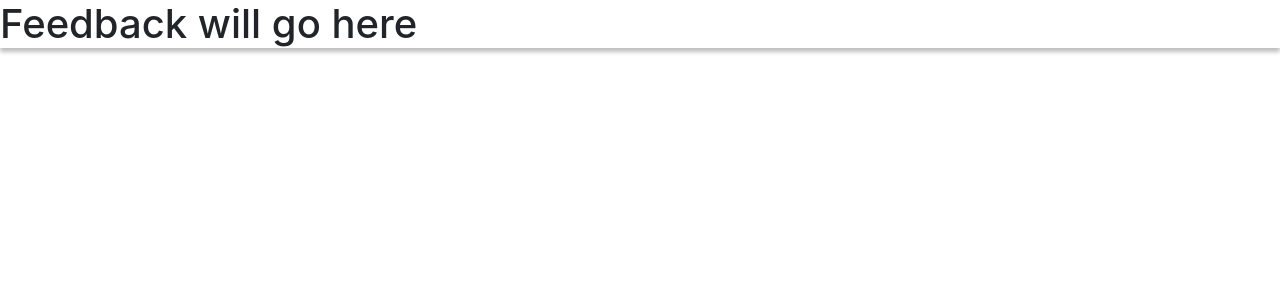
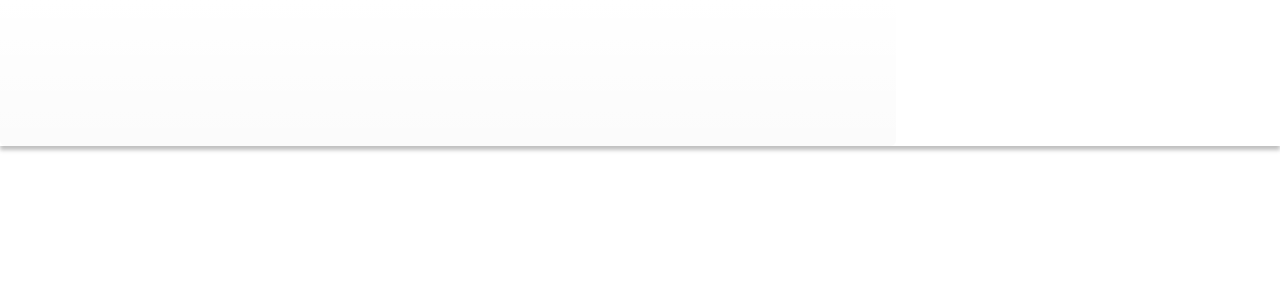
Before and after one commit to Jelhill/BookAndMeet, a React (Create React App) app in the folder client/: page /feedback in a window 1280 px wide. Shown: the top 300 px of the page. Built offline with nearby package versions, Linux system fonts and the light colour scheme.

Commit message:
resolving

```diff
--- a/client/src/App.css
+++ b/client/src/App.css
@@ -2406,3 +2406,81 @@ letter-spacing: -0.24px;
 color: #FFFFFF;
 
 }
+
+
+
+
+
+/*
+ .wrapper{
+  background-color: black;
+  background-size: cover;
+	position: absolute;
+
+	top:0;
+	bottom:0;
+	left:0;
+	right:0;
+	overflow: auto;
+	z-index: 1;
+}
+
+.avatarBox {
+  float: left;
+}
+
+.avatar {
+  border-radius: 65px;
+  width: 130px;
+  height: 130px;
+  display: block;
+}
+
+.commentContent{
+  font-size:20px;
+  margin: 0px 20px 10px 180px;
+  padding: 10px;
+  color: white;
+  border: 2px solid white;
+  border-radius: 10px;
+  min-height: 130px;
+  position:relative;
+}
+
+.commentContent:before{
+  content: "";
+  display: block;
+  width: 0px;
+  height: 0px;
+  border-style: solid;
+ border-width: 20px 24px 20px 0;
+  border-color: transparent rgba(255, 255, 255, 1) transparent transparent;
+  position: absolute;
+  left: -24px;
+  top: 50px;
+  }
+
+.commentContent:after{
+  content: "";
+	display: block;
+	width: 0px;
+	height: 0px;
+	border-style: solid;
+	border-width:24px 30px 24px 0;
+	border-color: transparent #000 transparent transparent;
+	position: absolute;
+	left:-21px;
+	top:46px;
+	z-index: 0;
+}
+
+.comment{
+  position: relative;
+}  */
+
+.wrapper{
+width: 70%;
+height: 146px;
+background: linear-gradient(180deg, #FFFFFF 0%, rgba(255, 255, 255, 0) 100%), #FBFBFB;
+border-radius: 6px;
+}
--- a/client/src/App.js
+++ b/client/src/App.js
@@ -8,7 +8,7 @@ import { Fragment } from 'react';
 import UserProfilePage from './Components/ProfilePage/UserProfilePage';
 import Login from './Components/Modals/Login';
 import SignUp from './Components/Modals/Signup';
-import Logout from './Components/Modals/Logout';
+import Logout from './Components/Modals/logout';
 import CompleteSignUp from "./Components/Modals/CompleteSignUp"
 import Error404 from "./Components/404"
 import imageLoader from "./Components/imageLoader"
--- a/client/src/Components/FooterLink/Feedback.js
+++ b/client/src/Components/FooterLink/Feedback.js
@@ -3,9 +3,13 @@ import React, { Component } from 'react'
 export default class Feedback extends Component {
     render() {
         return (
-            <div>
-                <h1>Feedback will go here</h1>
-            </div>
+
+
+  <div className="wrapper">
+
+
+  </div>
+
         )
     }
 }
--- a/client/src/Components/ProfilePage/UserProfilePage.js
+++ b/client/src/Components/ProfilePage/UserProfilePage.js
@@ -3,7 +3,7 @@ import Header from "../Header"
 import { Link } from "react-router-dom"
 import avatar from "../../Images/avatar.png"
 import Footer from '../Footer'
-import Logout from '../Modals/Logout'
+import Logout from '../Modals/logout'
 
 export default class UserProfilePage extends Component {
     state = {
```
Also changed, not shown: client/src/Components/Feedback.js (added, +53 -0 lines).
